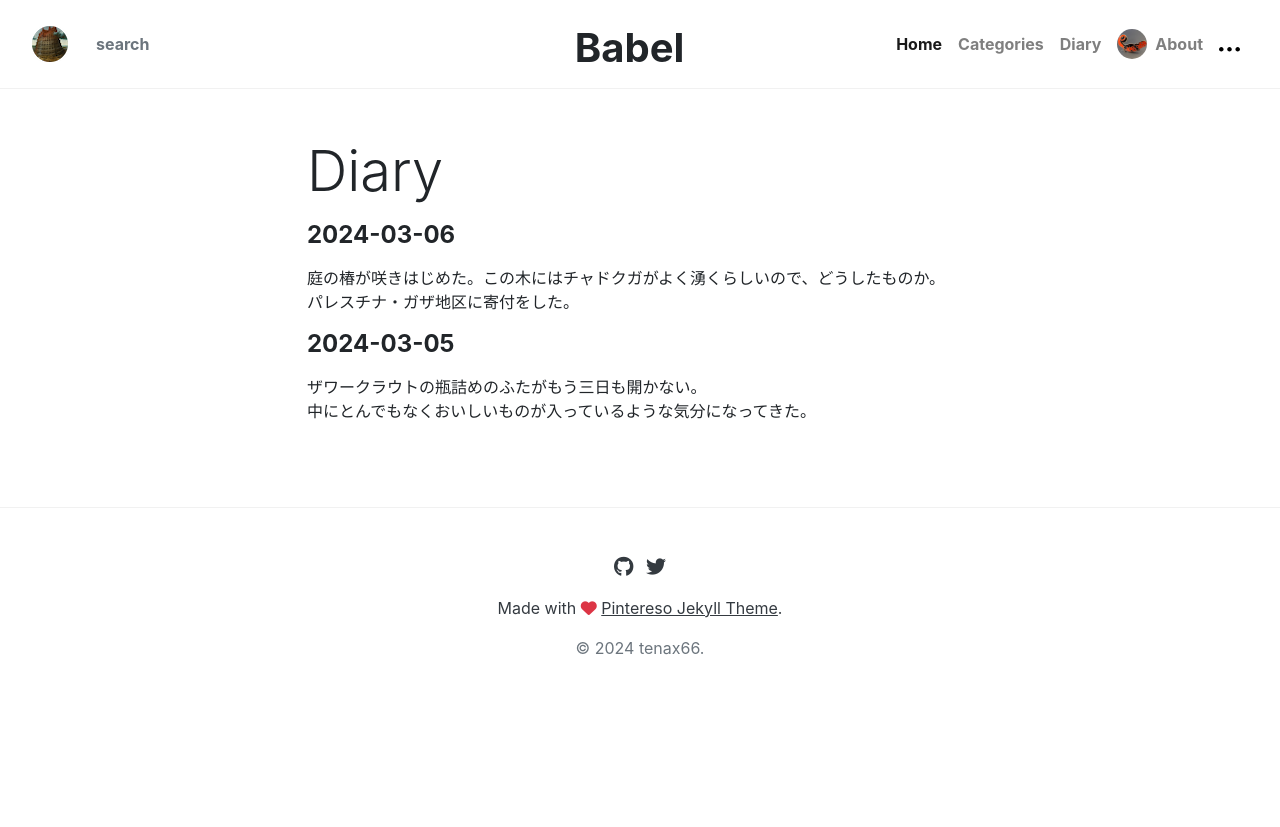
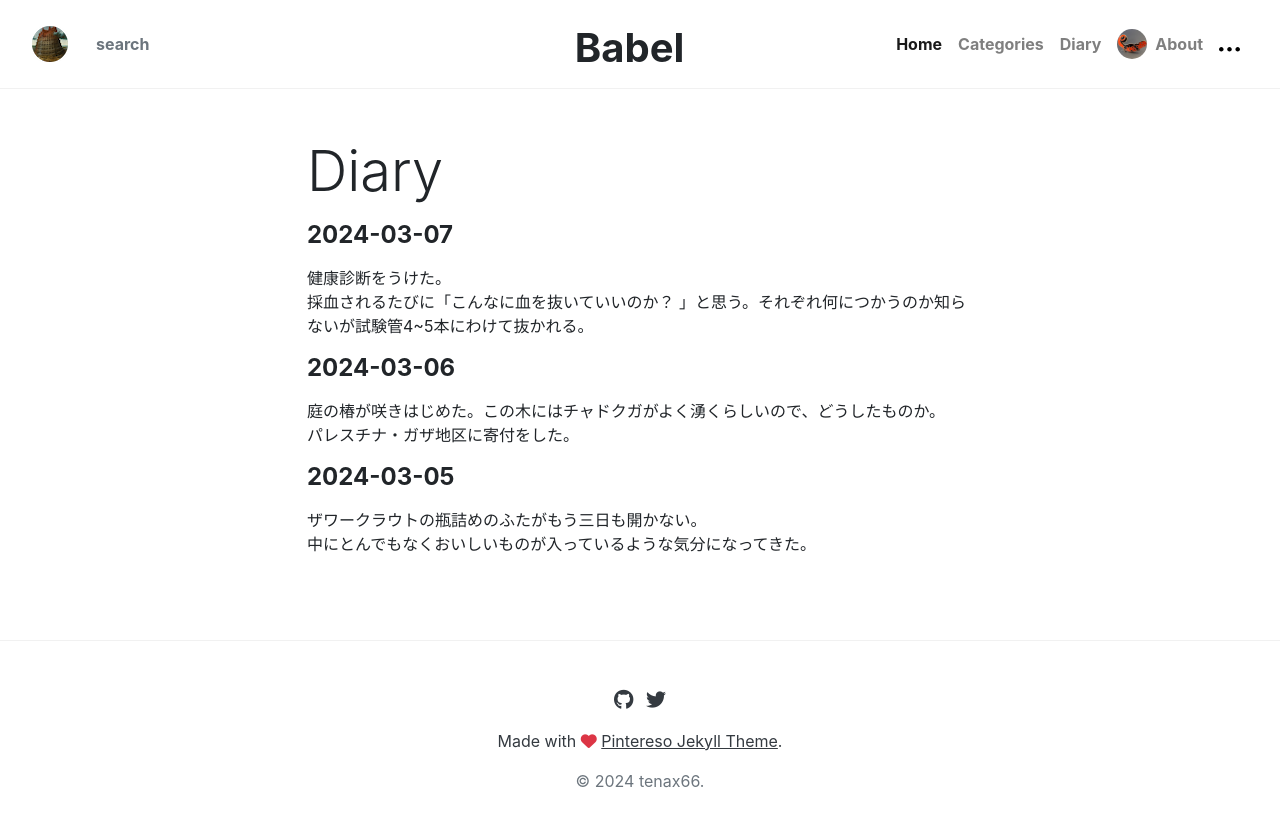
Before and after one commit to tenax66/tenax66.github.io, a Jekyll site: the page built from _pages/diary.md, in a window 1280 px wide. Shown: the top 827 px of the page. Built offline with Jekyll 4.4.1, drawn with Linux system fonts in a browser that asks for light colours; nearby versions of some CDN libraries; library files that are not in the unit come from our copies; comment, search, counter and statistics services are not loaded.

Commit message:
today's diary

```diff
--- a/_pages/diary.md
+++ b/_pages/diary.md
@@ -2,6 +2,11 @@
 title: "Diary"
 permalink: "/diary.html"
 ---
+
+#### 2024-03-07
+
+健康診断をうけた。
+採血されるたびに「こんなに血を抜いていいのか？ 」と思う。それぞれ何につかうのか知らないが試験管4~5本にわけて抜かれる。
 
 #### 2024-03-06
 
```
